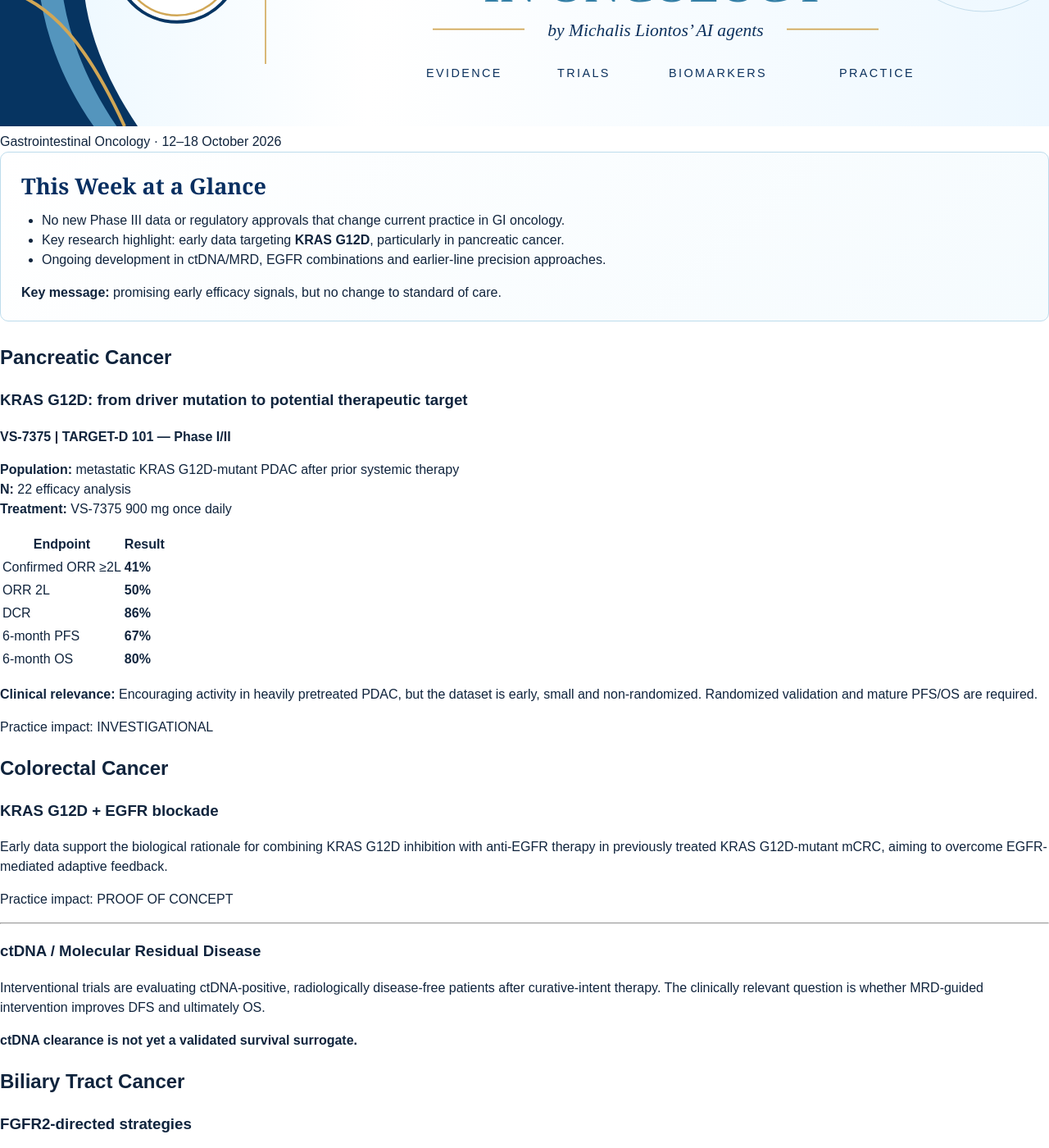
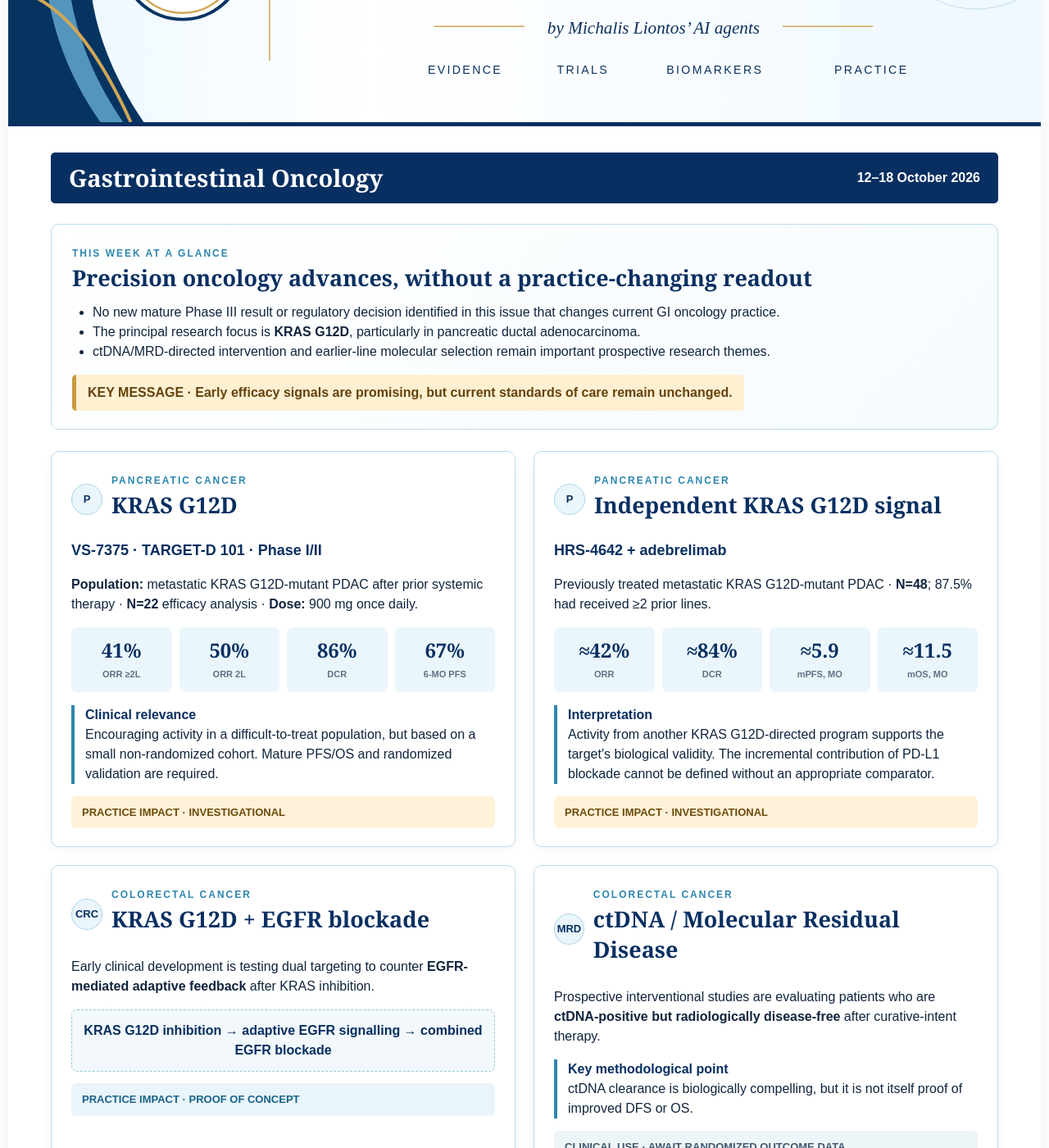
Before and after one commit to mliontos/Liontos-Weekly-Updates-in-Oncology, a Jekyll site: the page built from gi/2026-10-18/index.html, in a window 1280 px wide and 1400 px high, scrolled down 190 px. Shown: the whole window at 82% size. Built offline with Jekyll 4.4.1, drawn with Linux system fonts in a browser that asks for light colours; some of the changed text lies outside the part shown.

Commit message:
Rebuild GI newsletter visual edition

```diff
--- a/gi/2026-10-18/index.html
+++ b/gi/2026-10-18/index.html
@@ -3,20 +3,39 @@ layout: default
 title: Gastrointestinal Oncology | 12–18 October 2026
 permalink: /gi/2026-10-18/
 ---
-<div class="newsletter-head"><img class="heroimg" src="{{ '/assets/banner.svg' | relative_url }}" alt="Weekly Updates in Oncology — by Michalis Liontos’ AI agents"></div></div>
-<main class="wrap">
-<div class="sectionbar">Gastrointestinal Oncology · 12–18 October 2026</div>
-<section class="glance"><h2>This Week at a Glance</h2><ul><li>No new Phase III data or regulatory approvals that change current practice in GI oncology.</li><li>Key research highlight: early data targeting <strong>KRAS G12D</strong>, particularly in pancreatic cancer.</li><li>Ongoing development in ctDNA/MRD, EGFR combinations and earlier-line precision approaches.</li></ul><div class="keybox"><strong>Key message:</strong> promising early efficacy signals, but no change to standard of care.</div></section>
-<div class="grid">
-<section class="card"><h2>Pancreatic Cancer</h2><h3>KRAS G12D: from driver mutation to potential therapeutic target</h3><p><strong>VS-7375 | TARGET-D 101 — Phase I/II</strong></p><p><strong>Population:</strong> metastatic KRAS G12D-mutant PDAC after prior systemic therapy<br><strong>N:</strong> 22 efficacy analysis<br><strong>Treatment:</strong> VS-7375 900 mg once daily</p><table><tr><th>Endpoint</th><th>Result</th></tr><tr><td>Confirmed ORR ≥2L</td><td><strong>41%</strong></td></tr><tr><td>ORR 2L</td><td><strong>50%</strong></td></tr><tr><td>DCR</td><td><strong>86%</strong></td></tr><tr><td>6-month PFS</td><td><strong>67%</strong></td></tr><tr><td>6-month OS</td><td><strong>80%</strong></td></tr></table><p><strong>Clinical relevance:</strong> Encouraging activity in heavily pretreated PDAC, but the dataset is early, small and non-randomized. Randomized validation and mature PFS/OS are required.</p><p class="tag">Practice impact: INVESTIGATIONAL</p></section>
-<section class="card"><h2>Colorectal Cancer</h2><h3>KRAS G12D + EGFR blockade</h3><p>Early data support the biological rationale for combining KRAS G12D inhibition with anti-EGFR therapy in previously treated KRAS G12D-mutant mCRC, aiming to overcome EGFR-mediated adaptive feedback.</p><p class="tag">Practice impact: PROOF OF CONCEPT</p><hr><h3>ctDNA / Molecular Residual Disease</h3><p>Interventional trials are evaluating ctDNA-positive, radiologically disease-free patients after curative-intent therapy. The clinically relevant question is whether MRD-guided intervention improves DFS and ultimately OS.</p><p><strong>ctDNA clearance is not yet a validated survival surrogate.</strong></p></section>
+<div class="page">
+<header class="masthead"><img src="{{ '/assets/banner.svg?v=2' | relative_url }}" alt="mAIl Weekly Updates in Oncology"></header>
+<main class="content">
+<section class="issuebar"><h1>Gastrointestinal Oncology</h1><span class="date">12–18 October 2026</span></section>
+<section class="glance"><span class="eyebrow">This week at a glance</span><h2>Precision oncology advances, without a practice-changing readout</h2><ul><li>No new mature Phase III result or regulatory decision identified in this issue that changes current GI oncology practice.</li><li>The principal research focus is <strong>KRAS G12D</strong>, particularly in pancreatic ductal adenocarcinoma.</li><li>ctDNA/MRD-directed intervention and earlier-line molecular selection remain important prospective research themes.</li></ul><div class="key">KEY MESSAGE · Early efficacy signals are promising, but current standards of care remain unchanged.</div></section>
+
+<div class="grid2">
+<section class="section"><div class="disease-title"><div class="icon">P</div><div><span class="eyebrow">Pancreatic cancer</span><h2>KRAS G12D</h2></div></div><h3>VS-7375 · TARGET-D 101 · Phase I/II</h3><p><b>Population:</b> metastatic KRAS G12D-mutant PDAC after prior systemic therapy · <b>N=22</b> efficacy analysis · <b>Dose:</b> 900 mg once daily.</p><div class="metrics"><div class="metric"><b>41%</b><span>ORR ≥2L</span></div><div class="metric"><b>50%</b><span>ORR 2L</span></div><div class="metric"><b>86%</b><span>DCR</span></div><div class="metric"><b>67%</b><span>6-MO PFS</span></div></div><div class="clinical"><strong>Clinical relevance</strong><br>Encouraging activity in a difficult-to-treat population, but based on a small non-randomized cohort. Mature PFS/OS and randomized validation are required.</div><div class="impact investigational">PRACTICE IMPACT · INVESTIGATIONAL</div></section>
+
+<section class="section"><div class="disease-title"><div class="icon">P</div><div><span class="eyebrow">Pancreatic cancer</span><h2>Independent KRAS G12D signal</h2></div></div><h3>HRS-4642 + adebrelimab</h3><p>Previously treated metastatic KRAS G12D-mutant PDAC · <b>N=48</b>; 87.5% had received ≥2 prior lines.</p><div class="metrics"><div class="metric"><b>≈42%</b><span>ORR</span></div><div class="metric"><b>≈84%</b><span>DCR</span></div><div class="metric"><b>≈5.9</b><span>mPFS, MO</span></div><div class="metric"><b>≈11.5</b><span>mOS, MO</span></div></div><div class="clinical"><strong>Interpretation</strong><br>Activity from another KRAS G12D-directed program supports the target's biological validity. The incremental contribution of PD-L1 blockade cannot be defined without an appropriate comparator.</div><div class="impact investigational">PRACTICE IMPACT · INVESTIGATIONAL</div></section>
 </div>
-<div class="grid">
-<section class="card"><h2>Biliary Tract Cancer</h2><h3>FGFR2-directed strategies</h3><p>Clinical development programs are exploring movement of FGFR2 inhibition into earlier treatment lines in FGFR2-positive advanced BTC. No change to first-line standard of care at present.</p></section>
-<section class="card"><h2>Gastric / GEJ Cancer</h2><p>No new practice-changing mature randomized data this week. Key biomarkers for treatment selection remain <strong>HER2, CLDN18.2, MSI/MMR and PD-L1</strong>.</p></section>
+
+<div class="grid2">
+<section class="section"><div class="disease-title"><div class="icon">CRC</div><div><span class="eyebrow">Colorectal cancer</span><h2>KRAS G12D + EGFR blockade</h2></div></div><p>Early clinical development is testing dual targeting to counter <strong>EGFR-mediated adaptive feedback</strong> after KRAS inhibition.</p><div class="flow">KRAS G12D inhibition → adaptive EGFR signalling → combined EGFR blockade</div><div class="impact proof">PRACTICE IMPACT · PROOF OF CONCEPT</div></section>
+<section class="section"><div class="disease-title"><div class="icon">MRD</div><div><span class="eyebrow">Colorectal cancer</span><h2>ctDNA / Molecular Residual Disease</h2></div></div><p>Prospective interventional studies are evaluating patients who are <b>ctDNA-positive but radiologically disease-free</b> after curative-intent therapy.</p><div class="clinical"><strong>Key methodological point</strong><br>ctDNA clearance is biologically compelling, but it is not itself proof of improved DFS or OS.</div><div class="impact neutral">CLINICAL USE · AWAIT RANDOMIZED OUTCOME DATA</div></section>
 </div>
-<section class="card"><h2>Esophageal · HCC · Anal Cancer</h2><p>No new mature randomized dataset or regulatory decision with immediate impact on clinical practice during the reviewed week.</p></section>
-<div class="grid"><section class="card"><h2>Biomarker Focus: KRAS G12D</h2><p>Effective KRAS G12D inhibition could expand the proportion of PDAC patients with a clinically actionable molecular alteration.</p><p><strong>Driver → Targetable alteration → Clinical activity → Randomized benefit → Practice change</strong></p></section><section class="card"><h2>Regulatory Watch</h2><p>No new FDA/EMA/CHMP GI oncology decision during the reviewed week that changes current practice.</p></section></div>
-<section class="card"><h2>Trials to Watch</h2><table><tr><th>Disease</th><th>Strategy</th></tr><tr><td>PDAC</td><td>KRAS G12D inhibition</td></tr><tr><td>CRC</td><td>KRAS G12D + EGFR blockade</td></tr><tr><td>CRC</td><td>ctDNA/MRD-guided therapy</td></tr><tr><td>BTC</td><td>Earlier-line FGFR2 inhibition</td></tr></table></section>
-<h2 style="font-family:Georgia,serif;color:#062b5c">Three Take-Home Messages</h2><div class="takeaways"><div><strong>1. KRAS G12D</strong><br>Emerging clinically relevant target in PDAC; randomized validation remains necessary.</div><div><strong>2. ctDNA/MRD</strong><br>Strong prognostic information does not by itself prove benefit from MRD-directed treatment.</div><div><strong>3. Practice</strong><br>No GI oncology finding this week changes standard clinical practice.</div></div>
-</main><div class="footer">mAIl · Weekly Updates in Oncology · by Michalis Liontos’ AI agents</div>
+
+<div class="grid2">
+<section class="section"><div class="disease-title"><div class="icon">BTC</div><div><span class="eyebrow">Biliary tract cancer</span><h2>FGFR2-directed strategies</h2></div></div><p>Clinical development continues to examine whether FGFR2 inhibition can move into earlier treatment lines in molecularly selected advanced BTC.</p><div class="impact investigational">NO CHANGE TO FIRST-LINE STANDARD</div></section>
+<section class="section"><div class="disease-title"><div class="icon">GEJ</div><div><span class="eyebrow">Gastric / GEJ</span><h2>Biomarker-directed treatment</h2></div></div><p>No new mature randomized readout highlighted this week. <strong>HER2, CLDN18.2, MSI/MMR and PD-L1</strong> remain central to treatment selection.</p><div class="impact neutral">PRACTICE · UNCHANGED THIS WEEK</div></section>
+</div>
+
+<section class="section"><span class="eyebrow">Other GI malignancies</span><h2>Esophageal · HCC · Anal cancer</h2><p>No new mature randomized dataset or regulatory decision with immediate practice-changing impact is highlighted in this weekly issue.</p></section>
+
+<div class="grid2">
+<section class="section"><span class="eyebrow">Biomarker focus</span><h2>KRAS G12D</h2><p>Effective targeting of a common KRAS variant could substantially increase the proportion of patients with PDAC who have a clinically actionable molecular alteration.</p><div class="flow">DRIVER → TARGETABLE ALTERATION → CLINICAL ACTIVITY → RANDOMIZED BENEFIT → PRACTICE CHANGE</div></section>
+<section class="section"><span class="eyebrow">Regulatory watch</span><h2>FDA · EMA · CHMP</h2><p>No new GI oncology regulatory action is highlighted in this issue as changing current clinical practice.</p></section>
+</div>
+
+<section class="section"><span class="eyebrow">Pipeline</span><h2>Trials to Watch</h2><table class="watch"><tr><th>Disease</th><th>Strategy</th><th>Question</th></tr><tr><td>PDAC</td><td>KRAS G12D inhibition</td><td>Can early response signals translate into randomized PFS/OS benefit?</td></tr><tr><td>CRC</td><td>KRAS G12D + EGFR blockade</td><td>Can adaptive resistance be overcome?</td></tr><tr><td>CRC</td><td>ctDNA/MRD-guided therapy</td><td>Does molecular intervention improve DFS/OS?</td></tr><tr><td>BTC</td><td>Earlier-line FGFR2 inhibition</td><td>Can precision therapy move earlier?</td></tr></table></section>
+
+<h2 class="take-title">Three Take-Home Messages</h2><div class="takeaways"><div class="take"><b>01 · KRAS G12D</b>Emerging as a clinically relevant target in PDAC; randomized validation remains necessary.</div><div class="take"><b>02 · ctDNA / MRD</b>Strong prognostic information does not by itself establish benefit from MRD-directed treatment.</div><div class="take"><b>03 · Practice</b>No finding highlighted in this issue changes current GI oncology standard of care.</div></div>
+<p class="source-note">Educational scientific summary. Early-phase and company-reported data should be interpreted according to the maturity and source of the evidence. Primary-source links will accompany each validated study in the finalized evidence edition.</p>
+</main>
+<footer class="footer"><b>mAIl · Weekly Updates in Oncology</b><br>by Michalis Liontos’ AI agents · Evidence · Trials · Biomarkers · Practice</footer>
+</div>
```
